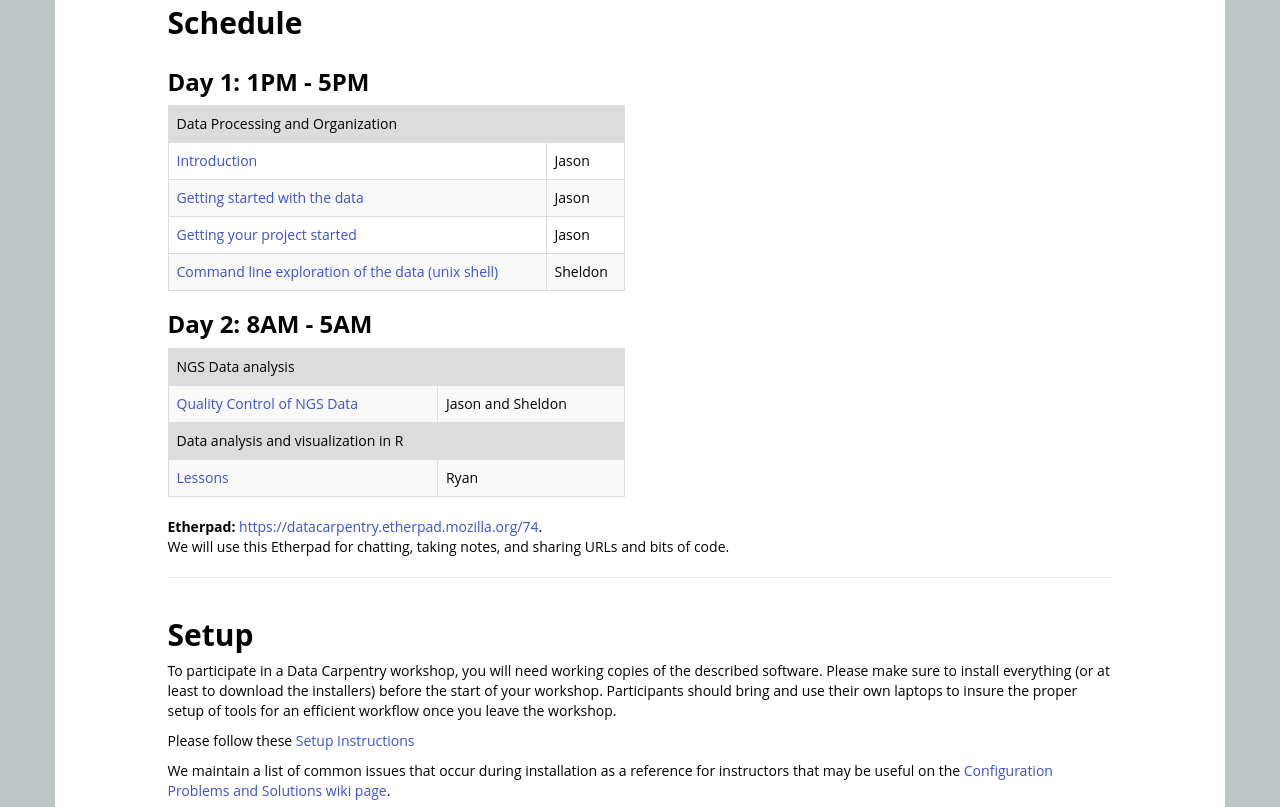
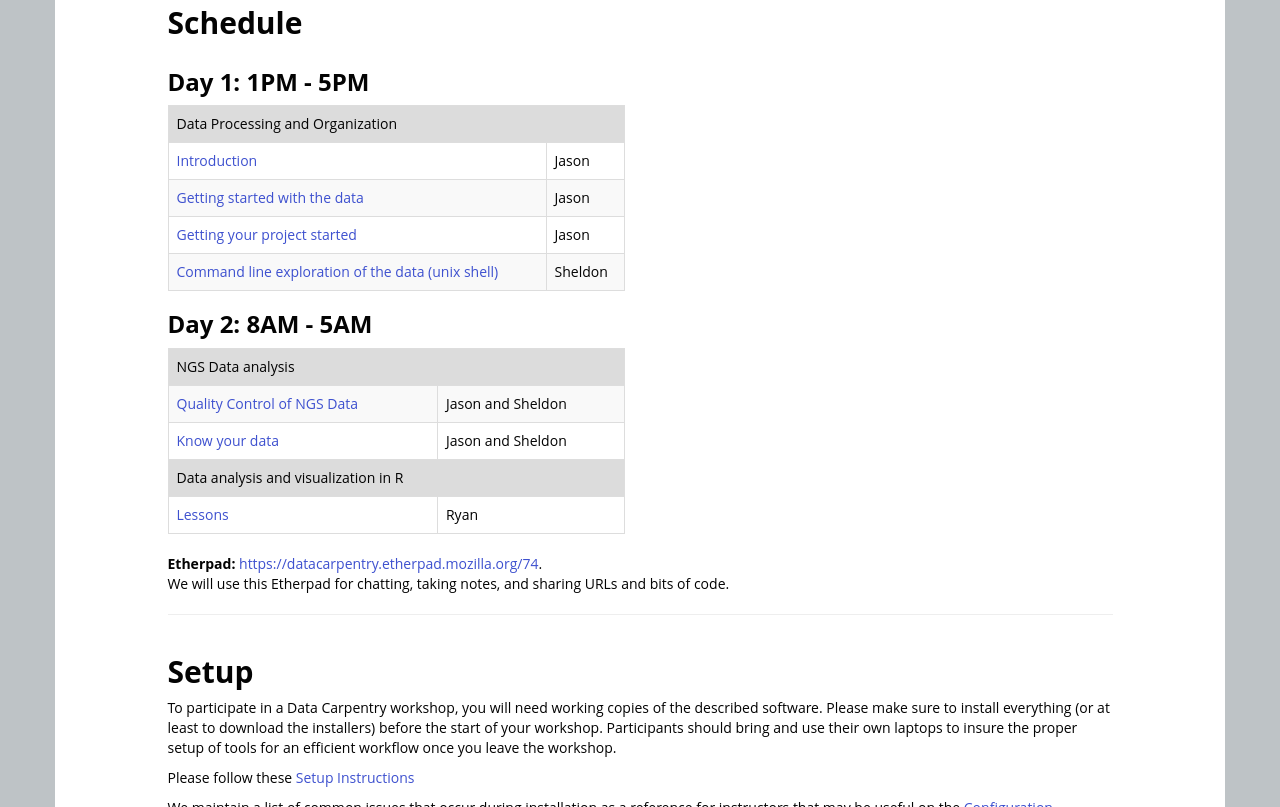
Before and after one commit to devbioinfoguy/2015-07-30-ASPB, a Jekyll site: the page built from index.html, in a window 1280 px wide and 900 px high, scrolled down 900 px, cut to the strip 0-807 px from the top of the window. Built offline with Jekyll 4.4.1, drawn with Linux system fonts in a browser that asks for light colours; nearby versions of some CDN libraries; library files that are not in the unit come from our copies.

Commit message:
Update index.html

```diff
--- a/index.html
+++ b/index.html
@@ -205,6 +205,16 @@ Participants should bring their laptops and plan to participate actively. By the
         </td>
       </tr>
       <tr>
+        <td>
+          <a href="https://github.com/JasonJWilliamsNY/knowyourdata-genomics/blob/gh-pages/lessons/01-know_your_data.md">
+            Know your data
+          </a>
+        </td>
+        <td>
+          Jason and Sheldon
+        </td>
+      </tr>
+      <tr>
         <td colspan=2 style="background:gainsboro">
           {{page.day2_pm}}
         </td>
```
